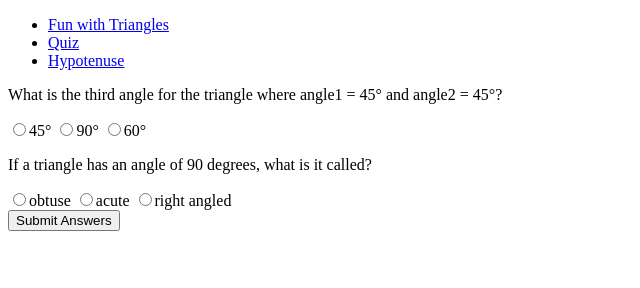
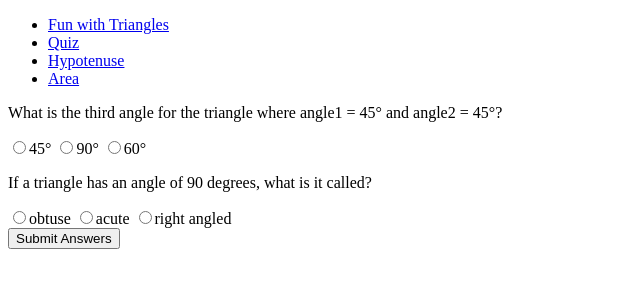
Before and after one commit to hrishi82/mk12-fun-with-triangles, a plain HTML site: page quiz.html in a window 1280 px wide. Shown: the whole page, without its empty margins (0-640 px from the left). Drawn offline with Linux system fonts and the light colour scheme.

Commit message:
added navigation links

```diff
--- a/quiz.html
+++ b/quiz.html
@@ -14,6 +14,7 @@
                 <li class="list-item-inline"><a href="./index.html" class="link ">Fun with Triangles</a></li>
                 <li class="list-item-inline"><a href="./quiz.html" class="link link-active">Quiz</a></li>
                 <li class="list-item-inline"><a href="./hypotenuse.html" class="link">Hypotenuse</a></li>
+                <li class="list-item-inline"><a href="./areaoftriangle.html" class="link">Area</a></li>
             </ul>
         </nav>
 
```
Also changed, not shown: hypotenuse.html (+1 -0 lines), index.html (+1 -0 lines).
